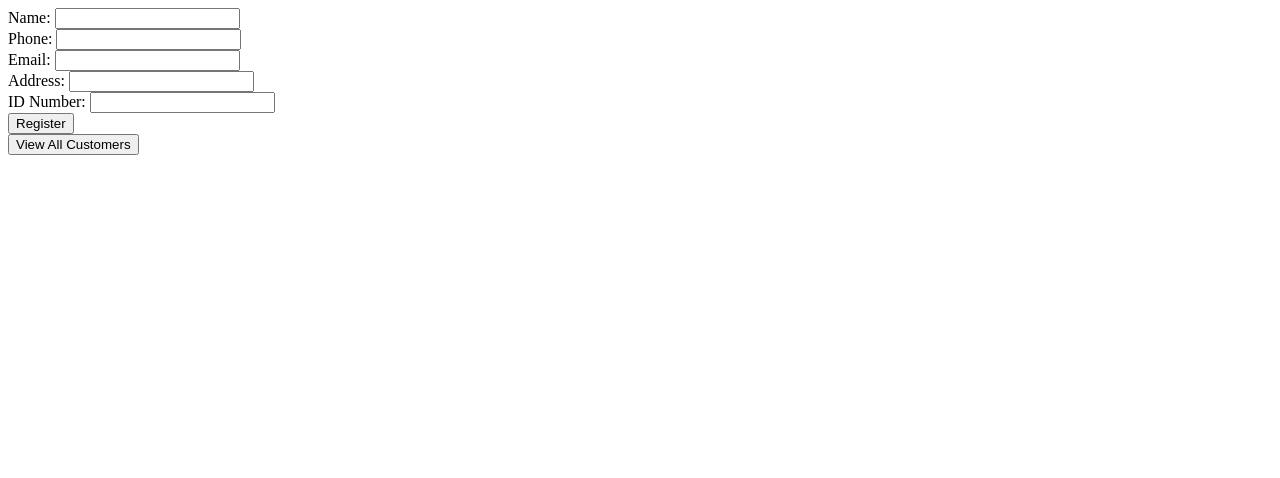
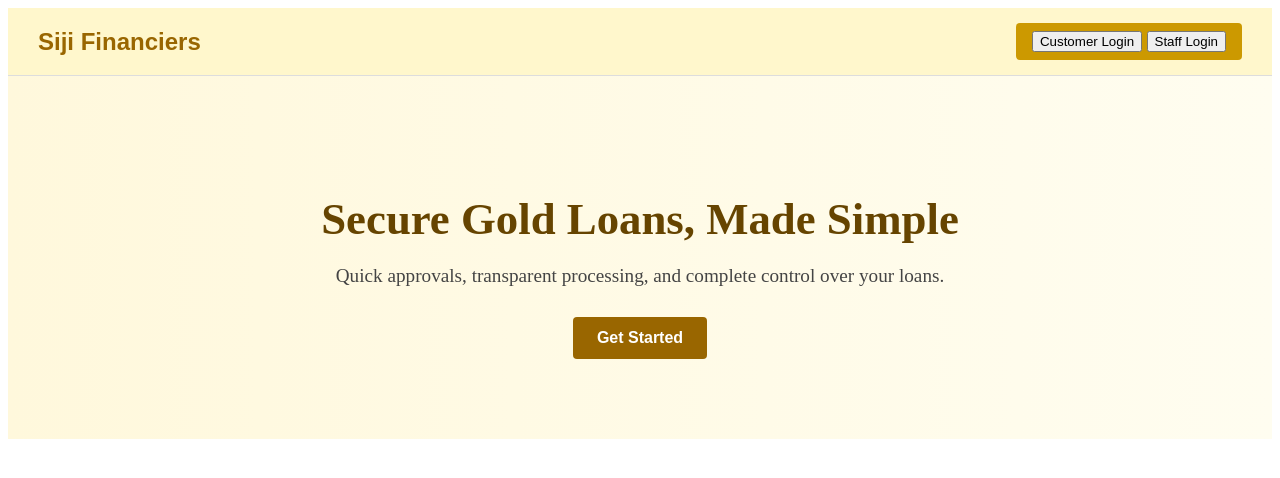
Before and after one commit to nithinkthomas51/goldloan-management, a plain HTML site: page client/index.html in a window 1280 px wide. Drawn offline with Linux system fonts and the light colour scheme.

Commit message:
Added a landing page with two buttons in the navbar and a hero section - Code taken entirely from chatGPT

```diff
--- /dev/null
+++ b/client/index.css
@@ -0,0 +1,64 @@
+.navbar {
+    display: flex;
+    justify-content: space-between;
+    align-items: center;
+    background-color: #fff7cc;
+    padding: 15px 30px;
+    border-bottom: 1px solid #ddd;
+    font-family: Arial, sans-serif;
+}
+
+.navbar .brand {
+    font-size: 1.5em;
+    font-weight: bold;
+    color: #996600;
+}
+
+.navbar .nav-buttons {
+    padding: 8px 16px;
+    border: none;
+    border-radius: 4px;
+    background-color: #cc9900;
+    color: white;
+    font-weight: bold;
+    cursor: pointer;
+    transition: background-color 0.3s ease;
+}
+
+.navbar button:hover {
+    background-color: #b38600;
+}
+
+.hero {
+    background: linear-gradient(to right, #fff8dc, #fffdf0);
+    text-align: center;
+    padding: 80px 20px;
+}
+
+.hero h1 {
+    font-size: 2.8em;
+    color: #664400;
+    margin-bottom: 20px;
+}
+
+.hero p {
+    font-size: 1.2em;
+    color: #444;
+    margin-bottom: 30px;
+}
+
+.hero .cta-btn {
+    padding: 12px 24px;
+    font-size: 1em;
+    font-weight: bold;
+    background-color: #996600;
+    color: white;
+    border: none;
+    border-radius: 4px;
+    cursor: pointer;
+    transition: background-color 0.3s ease;
+}
+
+.hero .cta-btn:hover {
+    background-color: #7a5900;
+}
--- a/client/index.html
+++ b/client/index.html
@@ -4,25 +4,23 @@
     <meta charset="UTF-8">
     <meta name="viewport" content="width=device-width, initial-scale=1.0">
     <title>Siji Financiers</title>
+    <link rel="stylesheet" href="index.css">
 </head>
 <body>
-    <label for="customer-name">Name:</label>
-    <input type="text" id="customer-name">
-    <br>
-    <label for="customer-phone">Phone:</label>
-    <input type="text" id="customer-phone">
-    <br>
-    <label for="customer-email">Email:</label>
-    <input type="email" id="customer-email">
-    <br>
-    <label for="customer-address">Address:</label>
-    <input type="text" id="customer-address">
-    <br>
-    <label for="customer-id">ID Number:</label>
-    <input type="text" id="customer-id">
-    <br>
-    <button id="customer-registration">Register</button><br>
-    <button id="get-customers">View All Customers</button>
+
+    <nav class="navbar">
+        <div class="brand">Siji Financiers</div>
+        <div class="nav-buttons">
+            <button>Customer Login</button>
+            <button>Staff Login</button>
+        </div>
+    </nav>
+
+    <section class="hero">
+        <h1>Secure Gold Loans, Made Simple</h1>
+        <p>Quick approvals, transparent processing, and complete control over your loans.</p>
+        <button class="cta-btn">Get Started</button>
+    </section>
 
 
     <script src="script.js"></script>
--- a/client/script.js
+++ b/client/script.js
@@ -24,16 +24,17 @@ document.getElementById('customer-registration').addEventListener('click', (e) =
             if (!response.ok) {
                 throw new Error('Failed to register customer : ' + response.statusText);
             }
-            response.json().then((result) =>{
-                console.log(result);
+            response.json()
+            .then((result) =>{
                 return result;
-            });
-        })
-        .then(data => {
-            console.log('Success: ' + data);
+            })
+            .then(data => {
+                console.log(data.row_changed + " new customer added with Customer ID: " + data.customer_id);
+            })
+            .catch(err => console.log(err.message));
         })
         .catch(error => {
-            console.log('Error: ' + error);
+            console.log('Error: ' + error.message);
         });
 })
 
@@ -53,10 +54,14 @@ document.getElementById('get-customers').addEventListener('click', () => {
         if (!response.ok) {
             throw new Error('Fetching customer details failed');
         }
-        return response.json();
-    }).then(data => {
-        console.log('Customer data: ' + data);
-    }).catch(err => {
+        response.json()
+        .then(result => {
+            return result;
+        })
+        .then(data => console.log(data))
+        .catch(err => console.log(err.message));
+    })
+    .catch(err => {
         console.log('Error: ' + err);
     });
 });
--- a/server/index.js
+++ b/server/index.js
@@ -2,9 +2,7 @@ import express from 'express'
 import cors from 'cors'
 
 const app = express();
-app.use(cors({
-    origin: 'https://nithinkthomas51.github.io',
-}));
+app.use(cors());
 app.use(express.json());
 
 import customerRoutes from './routes/customers.js'
--- a/server/routes/customers.js
+++ b/server/routes/customers.js
@@ -28,7 +28,7 @@ router.post('/register', async(req, res) => {
     };
 
     saveCustomer(customerDetails)
-    .then(result => res.status(200).json({customer_id: result.lastID}))
+    .then(result => res.status(200).json({customer_id: result.lastID, row_changed: result.changes}))
     .catch(err => res.status(500).json({error: err.message}));
 });
 
```
